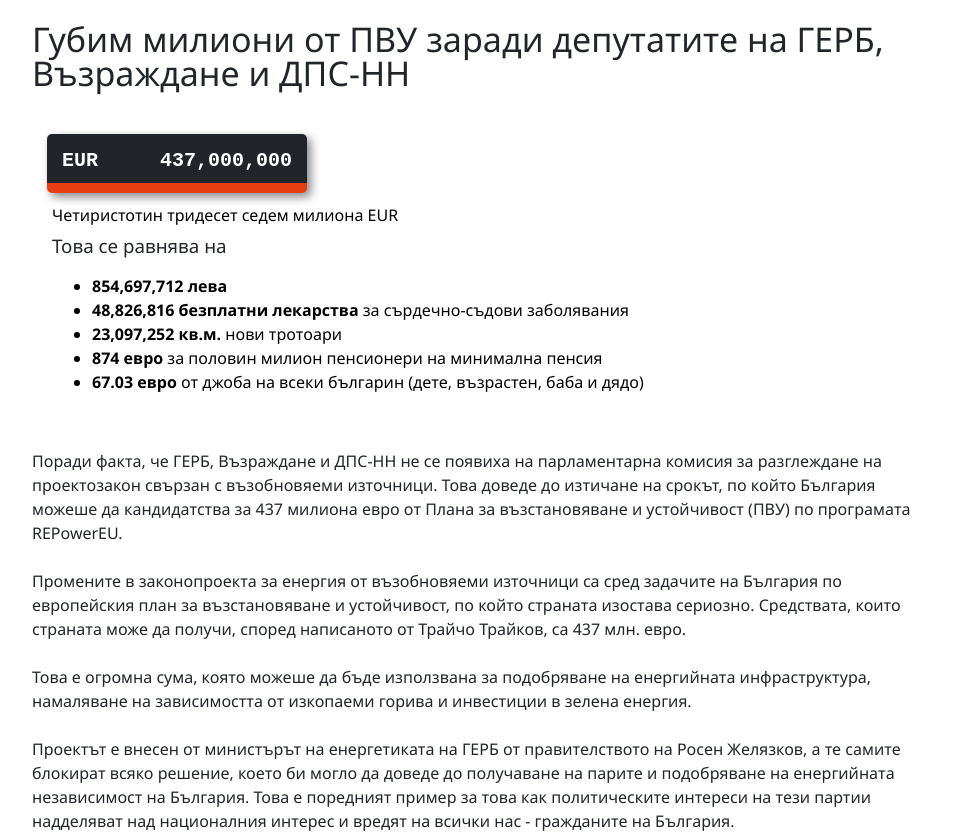
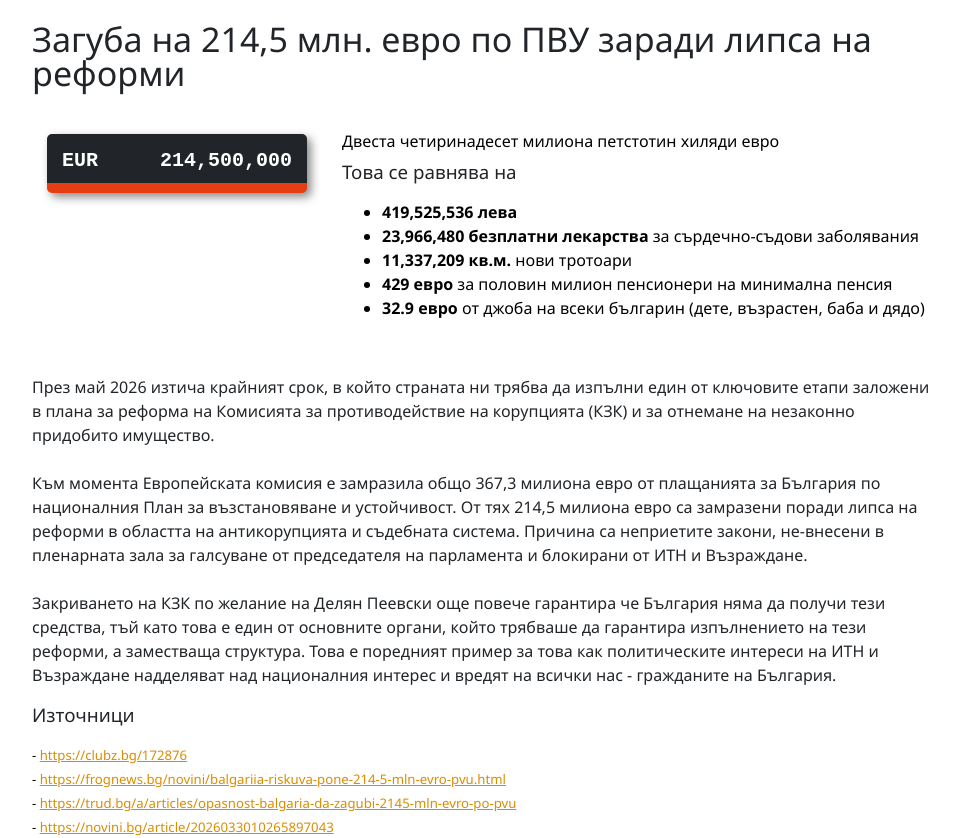
Before and after one commit to MiroJ/bulgarian-cost-counters, an Angular app: page / in a window 1280 px wide. Shown: the part 1860-2698 px from the top of the page, without its empty margins (158-1117 px from the left). Built offline with nearby package versions, Linux system fonts and the light colour scheme.

Commit message:
Add more numbers.

```diff
--- a/src/app/widget-panel/widget-panel.component.html
+++ b/src/app/widget-panel/widget-panel.component.html
@@ -8,7 +8,7 @@
         <span class="tooltip-text">{{data.tooltip}}</span>
     </div>
     <div class="amount-list flex-grow-1">
-        <div class="amount-words ellipsis">{{data.amount | numberToWordsBg:data.currency}}</div>
+        <div class="amount-words ellipsis">{{data.amount | numberToWordsBg:(data.currency === 'EUR' ? ' евро' : data.currency)}}</div>
         <h3 [hidden]="isCollapsed">Това се равнява на</h3>
         <ul>
             <li *ngFor="let item of data.calculatedItems">
--- a/src/data.json
+++ b/src/data.json
@@ -21,6 +21,60 @@
         "amountPerDay": 493633.92,
         "currency": "EUR",
         "startDate": "2023-01-01",
+        "endDate": "",
+        "calculatedItems": [
+            {
+                "currency": "лева",
+                "description": "",
+                "costPerItem": 0.51129188,
+                "itemCount": 0
+            },
+            {
+                "currency": "безплатни лекарства",
+                "description": "за сърдечно-съдови заболявания",
+                "costPerItem": 8.95,
+                "itemCount": 0
+            },
+            {
+                "currency": "кв.м.",
+                "description": "нови тротоари",
+                "costPerItem": 18.92,
+                "itemCount": 0
+            },
+            {
+                "currency": "евро",
+                "description": "за половин милион пенсионери на минимална пенсия",
+                "costPerItem": 0,
+                "itemCount": 500000
+            },
+            {
+                "amount": 0,
+                "currency": "евро",
+                "description": "от джоба на всеки българин (дете, възрастен, баба и дядо)",
+                "costPerItem": 0,
+                "itemCount": 6519789
+            }
+        ]
+    },
+    {
+        "title": "Загуба на 214,5 млн. евро по ПВУ заради липса на реформи",
+        "tooltip": "Опасност България да загуби 214,5 млн. евро по ПВУ заради липса на реформи",
+        "description": [
+            "През май 2026 изтича крайният срок, в който страната ни трябва да изпълни един от ключовите етапи заложени в плана за реформа на Комисията за противодействие на корупцията (КЗК) и за отнемане на незаконно придобито имущество.",
+            "Към момента Европейската комисия е замразила общо 367,3 милиона евро от плащанията за България по националния План за възстановяване и устойчивост. От тях 214,5 милиона евро са замразени поради липса на реформи в областта на антикорупцията и съдебната система. Причина са неприетите закони, не-внесени в пленарната зала за галсуване от председателя на парламента и блокирани от ИТН и Възраждане.",
+            "Закриването на КЗК по желание на Делян Пеевски още повече гарантира че България няма да получи тези средства, тъй като това е един от основните органи, който трябваше да гарантира изпълнението на тези реформи, а заместваща структура. Това е поредният пример за това как политическите интереси на ИТН и Възраждане надделяват над националния интерес и вредят на всички нас - гражданите на България."
+        ],
+        "references": [
+            "https://clubz.bg/172876",
+            "https://frognews.bg/novini/balgariia-riskuva-pone-214-5-mln-evro-pvu.html",
+            "https://trud.bg/a/articles/opasnost-balgaria-da-zagubi-2145-mln-evro-po-pvu",
+            "https://novini.bg/article/2026033010265897043"
+
+        ],
+        "amount": 214500000,
+        "amountPerDay": 0,
+        "currency": "EUR",
+        "startDate": "",
         "endDate": "",
         "calculatedItems": [
             {
```
Lines whose indentation alone changed are shown as unchanged.
